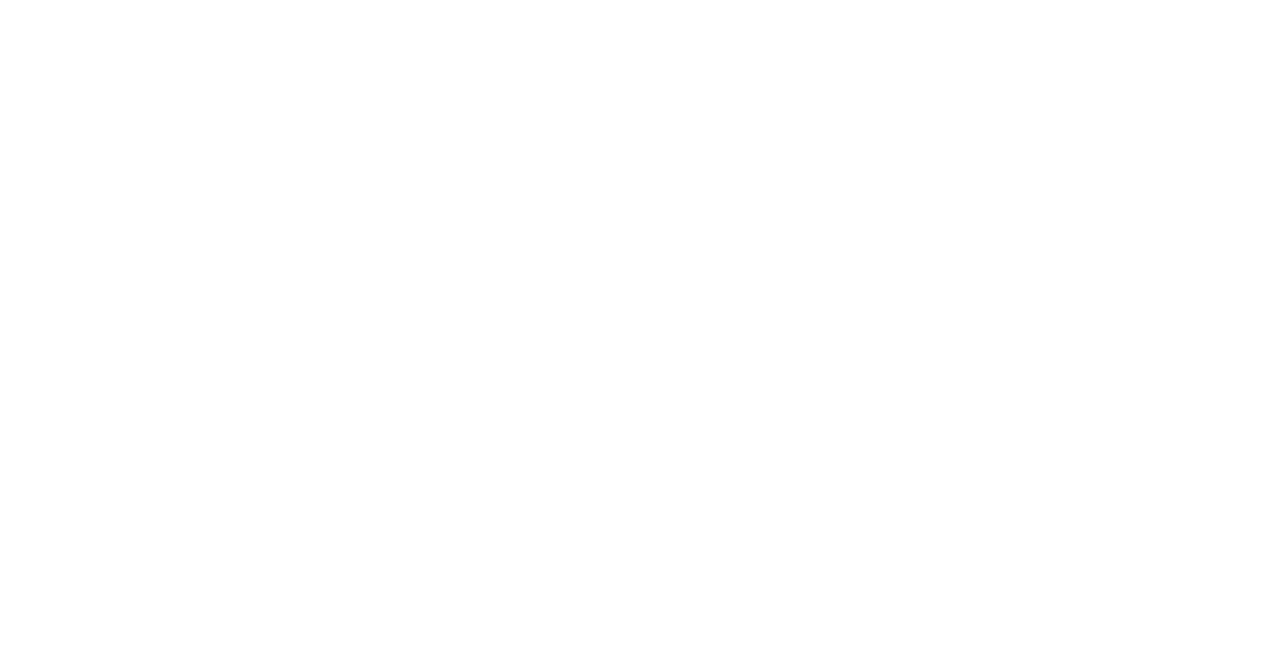
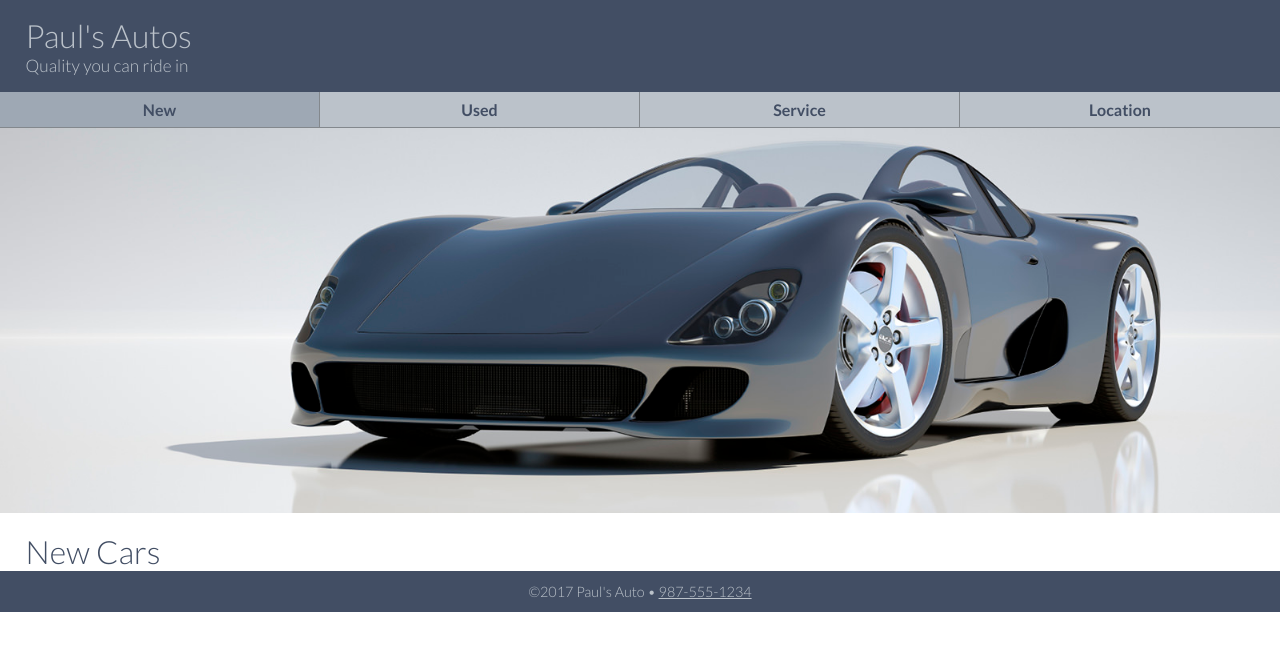
Before and after one commit to azdanov/ui-starter-kit, a website built with webpack: page src/index.html in a window 1280 px wide. Built offline with nearby package versions, Linux system fonts and the light colour scheme.

Commit message:
feat: add basic structure + copy images plugin

```diff
--- a/src/index.html
+++ b/src/index.html
@@ -1,29 +1,43 @@
 <!doctype html>
 <html lang="en">
 <head>
-    <meta charset="UTF-8">
-    <meta name="viewport"
-          content="width=device-width, initial-scale=1.0, minimum-scale=1.0, maximum-scale=1.0">
-    <meta http-equiv="X-UA-Compatible" content="ie=edge">
-    <title>Acme: Our Product</title>
+    <!-- TELLS PHONES NOT TO LIE ABOUT THEIR WIDTH -->
+    <meta name="viewport" content="width=device-width, initial-scale=1, maximum-scale=1">
+
+    <meta charset="utf-8">
+    <title>Paul's Autos</title>
+    <link href="https://fonts.googleapis.com/css?family=Lato:300,700" rel="stylesheet">
 </head>
 <body>
-<!-- PAGE HEADER -->
+
+<!-- PAGE HEADER GOES HERE -->
 <header>
+    <h1>Paul's Autos</h1>
+    <h2>Quality you can ride in</h2>
 </header>
 
-<!-- PAGE NAVIGATION -->
+<!-- PAGE NAVIGATION GOES HERE -->
 <nav>
-
+    <ul class="clearfix">
+        <li class="active"><a href="index.html">New</a></li>
+        <li><a href="used.html">Used</a></li>
+        <li><a href="service.html">Service</a></li>
+        <li><a href="location.html">Location</a></li>
+    </ul>
 </nav>
 
-<!-- PAGE CONTENT -->
+<!-- PAGE CONTENT GOES HERE -->
 <main>
+    <figure>
+        <img src="images/banner01.jpg" alt="">
+    </figure>
+    <h1>New Cars</h1>
 </main>
 
-<!-- PAGE FOOTER -->
+<!-- PAGE FOOTER GOES HERE -->
 <footer>
+    <p>&copy;2017 Paul's Auto &bull; <a href="tel:9875551234">987-555-1234</a></p>
+</footer>
 
-</footer>
 </body>
 </html>
--- a/src/styles/_small-default.scss
+++ b/src/styles/_small-default.scss
@@ -1,12 +1,107 @@
-/* Prevent adjustments of font size after orientation changes in IE on Windows Phone and in iOS. */
 html {
   -webkit-text-size-adjust: 100%;
   -ms-text-size-adjust: 100%;
 }
 
-/* apply a natural box layout model to all elements */
 * {
   box-sizing: border-box;
   -moz-box-sizing: border-box;
   -webkit-box-sizing: border-box;
 }
+
+.clearfix::after {
+  content: "";
+  display: table;
+  clear: both;
+}
+
+/* Body */
+
+body {
+  font-family: $defaultFont;
+  font-weight: $normalWeight;
+  font-size: 16px;
+}
+
+/* Header */
+
+header {
+  background-color: $primaryColor;
+  color: $secondaryColor;
+  padding: 1rem $gutter;
+
+  h1 {
+    font-size: 2rem;
+    font-weight: $normalWeight;
+  }
+
+  h2 {
+    font-size: 1.08rem;
+    font-weight: $normalWeight;
+  }
+}
+
+/* Navigation */
+
+nav {
+  background-color: $secondaryColor;
+
+  li {
+    float: left;
+    width: 25%;
+    border-right: 1px solid rgba(0, 0, 0, 0.3);
+    border-bottom: 1px solid rgba(0, 0, 0, 0.3);
+  }
+
+  li:last-child {
+    border-right: none;
+  }
+
+  li a {
+    display: block;
+    text-align: center;
+    font-weight: $boldWeight;
+    padding: 0.5rem 0;
+    color: $primaryColor;
+    text-decoration: none;
+    transition: background-color 0.2s ease, color 0.2s ease;
+  }
+
+  li.active a {
+    background-color: darken($secondaryColor, 10%);
+  }
+
+  li a:hover {
+    color: $secondaryColor;
+    background-color: $primaryColor;
+  }
+}
+
+/* Main */
+
+main {
+  h1 {
+    font-size: 2rem;
+    margin: 1rem 0 0 $gutter;
+    color: $primaryColor;
+  }
+}
+
+/* Footer */
+
+footer {
+  width: 100%;
+  background-color: $primaryColor;
+
+  p {
+    text-align: center;
+    color: $secondaryColor;
+    padding: 0.75rem 0;
+    font-size: 0.9rem;
+  }
+
+  //noinspection Stylelint
+  p a {
+    color: $secondaryColor;
+  }
+}
--- a/src/styles/_variables.scss
+++ b/src/styles/_variables.scss
@@ -0,0 +1,7 @@
+$primaryColor: #424e64;
+$secondaryColor: #bbc2ca;
+$fontColor: #35373a;
+$gutter: 2%;
+$defaultFont: 'Lato', sans-serif;
+$normalWeight: 300;
+$boldWeight: 700;
--- a/webpack.config.dev.babel.js
+++ b/webpack.config.dev.babel.js
@@ -1,15 +1,16 @@
 import path from 'path';
 import webpack from 'webpack';
 import HtmlWebpackPlugin from 'html-webpack-plugin';
+import CopyWebpackPlugin from 'copy-webpack-plugin';
 
 module.exports = {
   entry: {
-    index: path.resolve(__dirname, 'src', 'scripts', 'index.js'),
+    index: path.resolve(__dirname, 'src', 'scripts', 'index.js')
   },
   output: {
     filename: '[name].js',
     publicPath: '/',
-    path: path.resolve(__dirname, 'dist'),
+    path: path.resolve(__dirname, 'dist')
   },
   devtool: 'inline-source-map',
   target: 'web',
@@ -19,43 +20,47 @@ module.exports = {
         test: /\.js$/,
         exclude: /node_modules/,
         use: {
-          loader: 'babel-loader',
-        },
+          loader: 'babel-loader'
+        }
       },
       {
         test: /\.scss$/,
         use: [
           {
-            loader: 'style-loader',
+            loader: 'style-loader'
           },
           {
             loader: 'css-loader',
             options: {
-              sourceMap: true,
-            },
+              sourceMap: true
+            }
           },
           {
             loader: 'sass-loader',
             options: {
-              sourceMap: true,
-            },
-          },
-        ],
-      },
-    ],
+              sourceMap: true
+            }
+          }
+        ]
+      }
+    ]
   },
   devServer: {
     contentBase: './dist',
     hot: true,
-    open: true,
+    open: true
   },
   plugins: [
     new HtmlWebpackPlugin({
       filename: 'index.html',
       chunks: ['index'],
       template: path.resolve(__dirname, 'src', 'index.html'),
+      minify: false
     }),
+    new CopyWebpackPlugin(
+      [{ from: 'src/images/*.jpg', to: 'images/[name].[ext]' }]
+    ),
     new webpack.NamedModulesPlugin(),
-    new webpack.HotModuleReplacementPlugin(),
-  ],
+    new webpack.HotModuleReplacementPlugin()
+  ]
 };
```
Also changed, not shown: package.json (+6 -1 lines), src/images/banner01.jpg (added), src/images/black.jpg (added), src/images/blue.jpg (added), src/images/red.jpg (added), src/images/silver.jpg (added), 1 other file.
